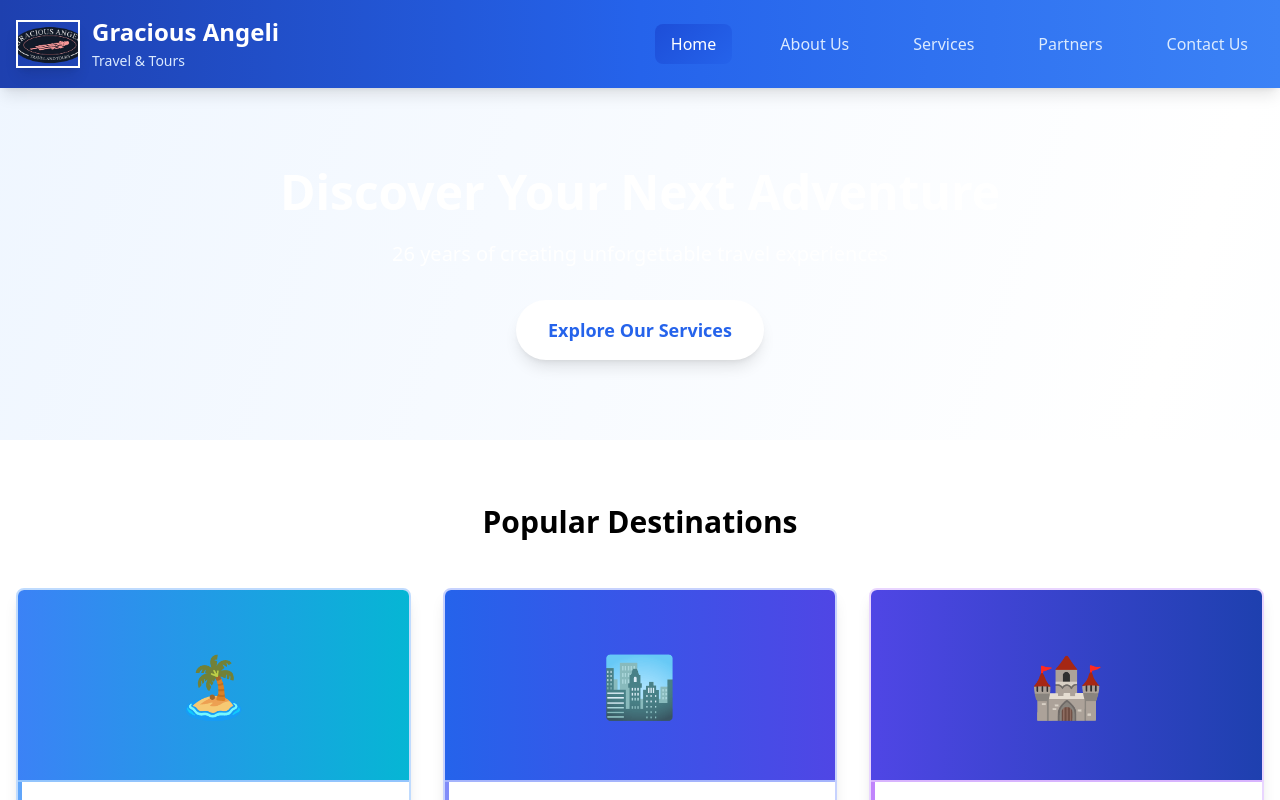
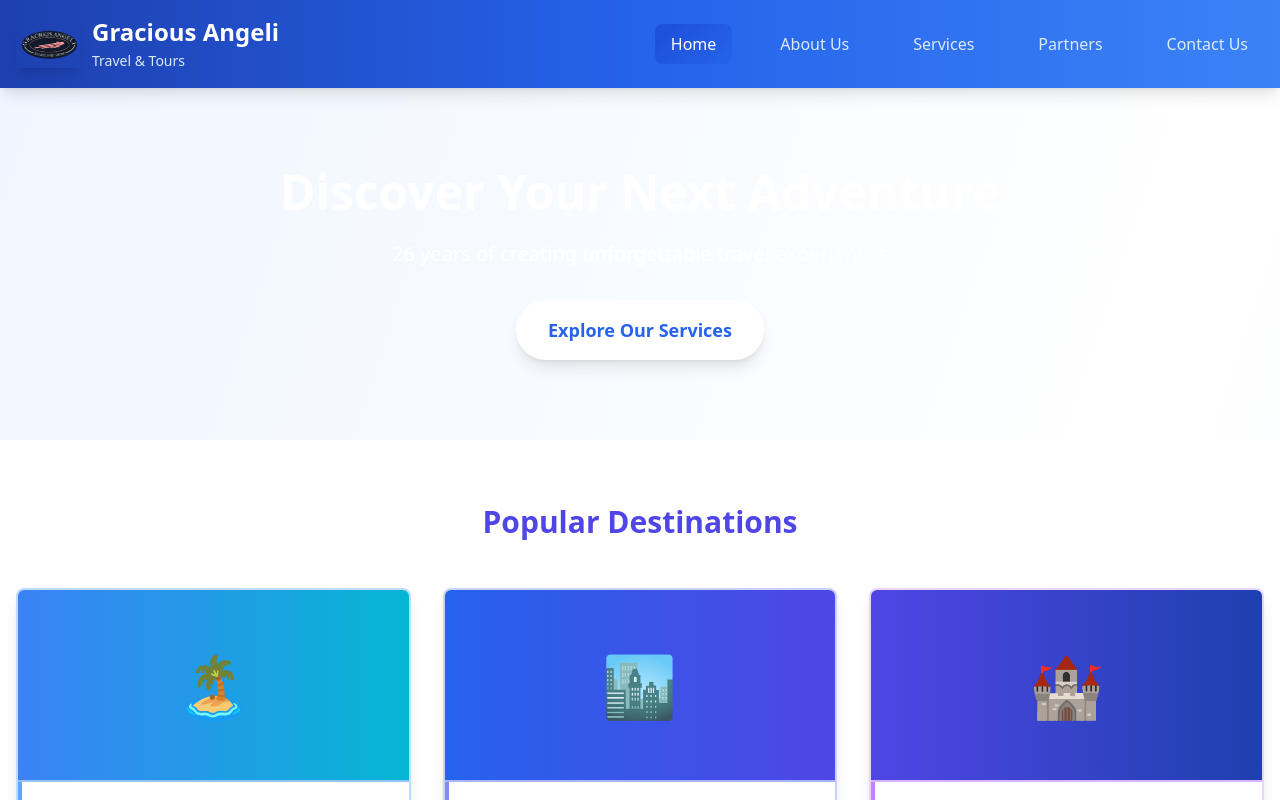
Before and after one commit to marscreative/gatt, a plain HTML site: page index.html in a window 1280 px wide. Shown: the top 800 px of the page. Drawn offline with nearby package versions, Linux system fonts and the light colour scheme.

Commit message:
Fix logo display and headline visibility issues

```diff
--- a/assets/style.css
+++ b/assets/style.css
@@ -10,7 +10,7 @@
 }
 
 .nav-logo img {
-    object-fit: cover;
+    object-fit: contain;
 }
 
 /* Responsive logo sizing */
--- a/index.html
+++ b/index.html
@@ -37,7 +37,7 @@
             <div class="flex justify-between items-center py-4">
                 <div class="flex items-center">
                     <a href="#" onclick="showTab('home'); return false;" class="nav-logo flex items-center hover:opacity-80 transition-opacity duration-300 cursor-pointer">
-                        <img src="assets/gatt_logo_circle.png" alt="GATT Logo" class="w-16 h-12 mr-3 border-2 border-white shadow-lg">
+                        <img src="assets/gatt_logo_circle.png" alt="GATT Logo" class="w-16 h-12 mr-3 shadow-lg">
                         <div>
                             <h1 class="text-2xl font-bold text-white">Gracious Angeli</h1>
                             <span class="text-blue-100 text-sm">Travel & Tours</span>
@@ -93,7 +93,7 @@
         <!-- Featured Destinations -->
         <section class="py-16 bg-white">
             <div class="max-w-7xl mx-auto px-4">
-                <h3 class="text-3xl font-bold text-center mb-12">Popular Destinations</h3>
+                <h3 class="text-3xl font-bold text-center mb-12 text-indigo-600">Popular Destinations</h3>
                 <div class="grid lg:grid-cols-3 gap-8">
                     <!-- Boracay Island Package -->
                     <div class="travel-card bg-white rounded-lg shadow-lg overflow-hidden border-2 border-blue-200">
@@ -355,7 +355,7 @@
         <!-- Customer Reviews -->
         <section class="py-16 section-gradient">
             <div class="max-w-7xl mx-auto px-4">
-                <h3 class="text-3xl font-bold text-center mb-12">What Our Customers Say</h3>
+                <h3 class="text-3xl font-bold text-center mb-12 text-indigo-600">What Our Customers Say</h3>
                 <div class="grid md:grid-cols-3 gap-8">
                     <div class="bg-white p-6 rounded-lg shadow-lg border-2 border-yellow-200 border-l-4 border-l-yellow-400">
                         <div class="flex items-center mb-4 pb-2 border-b-2 border-yellow-300">
```
